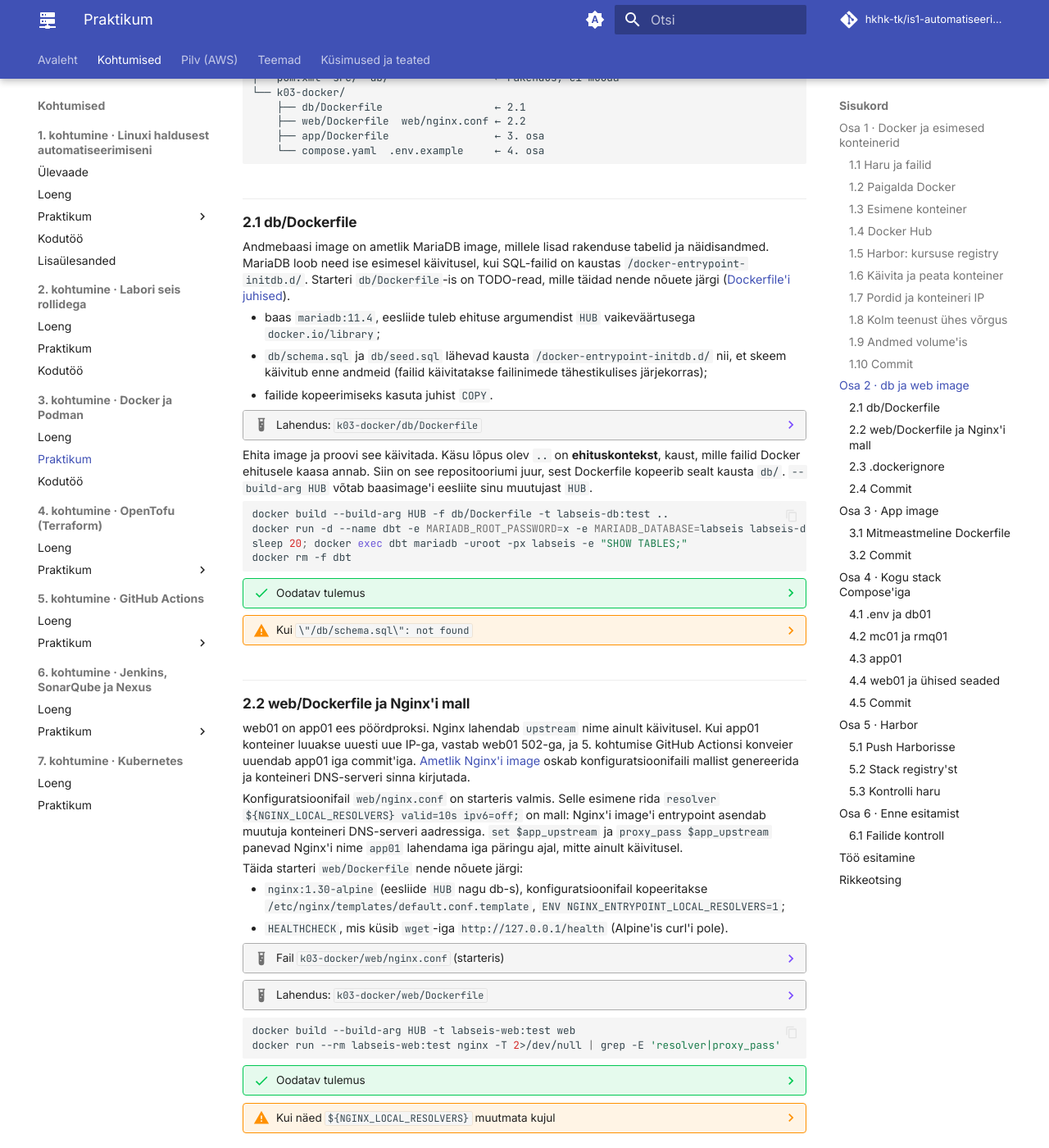
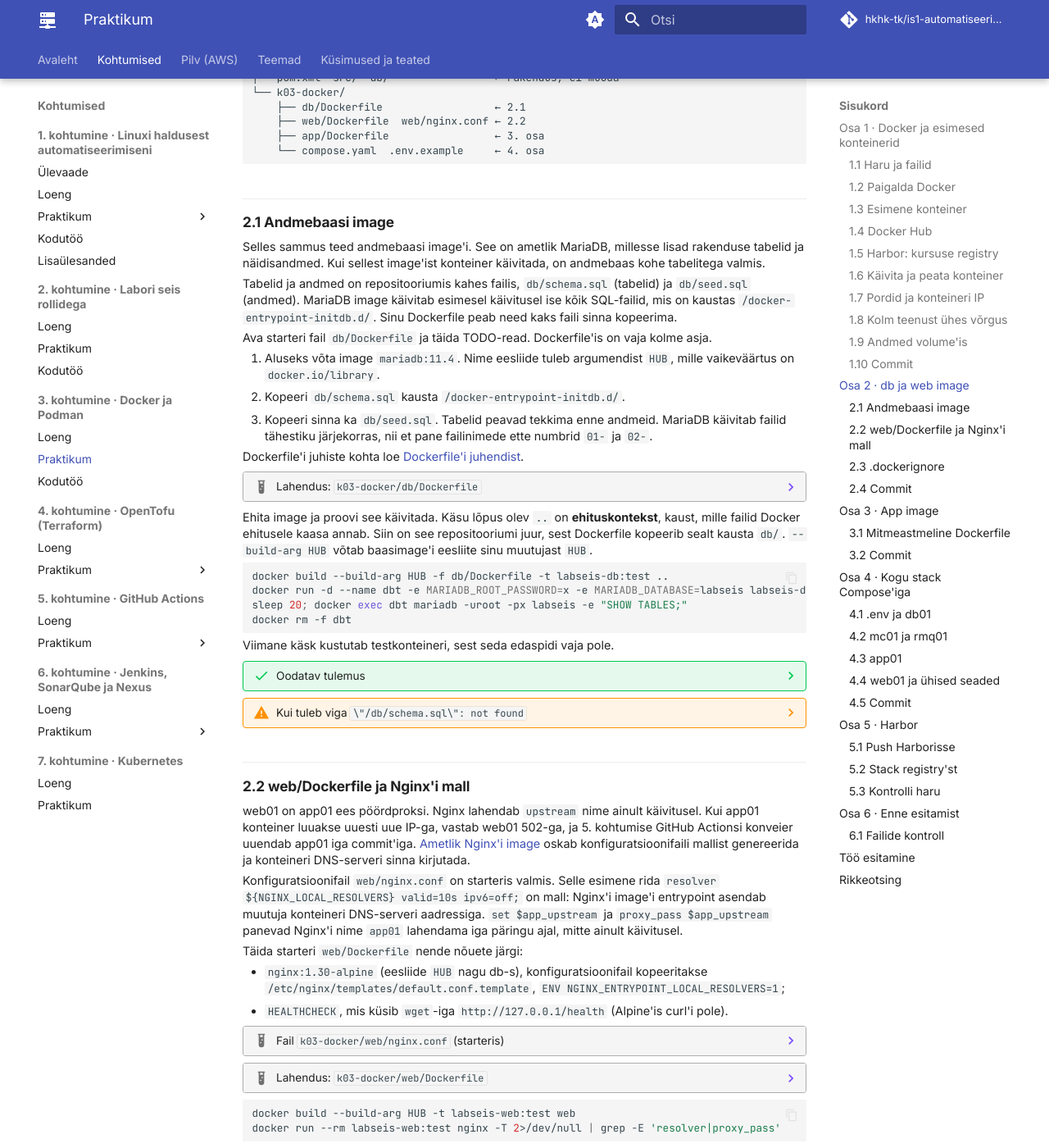
Before and after one commit to hkhk-tk/is1-automatiseerimine, an MkDocs documentation site: the page built from docs/k03/lab.md, in a window 1280 px wide and 1400 px high, scrolled down 8569 px. Shown: the whole window at 82% size. Built offline with MkDocs 1.6.1 and Material for MkDocs 9.7.7, drawn with Linux system fonts in a browser that asks for light colours; comment, search, counter and statistics services are not loaded.

Commit message:
K3 praktikum 2.1: Andmebaasi image algajale, mida ja miks, nõuded sammudena, Dockerfile'i read lahti seletatud

````diff
--- a/docs/k03/lab.md
+++ b/docs/k03/lab.md
@@ -491,13 +491,19 @@ Rakenduse failid `pom.xml`, `src/` ja `db/` on repositooriumi juures. Neid sa ei
     └── compose.yaml  .env.example     ← 4. osa
 ```
 
-### 2.1 db/Dockerfile
+### 2.1 Andmebaasi image
 
-Andmebaasi image on ametlik MariaDB image, millele lisad rakenduse tabelid ja näidisandmed. MariaDB loob need ise esimesel käivitusel, kui SQL-failid on kaustas `/docker-entrypoint-initdb.d/`. Starteri `db/Dockerfile`-is on TODO-read, mille täidad nende nõuete järgi ([Dockerfile'i juhised](https://docs.docker.com/reference/dockerfile/)).
+Selles sammus teed andmebaasi image'i. See on ametlik MariaDB, millesse lisad rakenduse tabelid ja näidisandmed. Kui sellest image'ist konteiner käivitada, on andmebaas kohe tabelitega valmis.
 
-- baas `mariadb:11.4`, eesliide tuleb ehituse argumendist `HUB` vaikeväärtusega `docker.io/library`;
-- `db/schema.sql` ja `db/seed.sql` lähevad kausta `/docker-entrypoint-initdb.d/` nii, et skeem käivitub enne andmeid (failid käivitatakse failinimede tähestikulises järjekorras);
-- failide kopeerimiseks kasuta juhist `COPY`.
+Tabelid ja andmed on repositooriumis kahes failis, `db/schema.sql` (tabelid) ja `db/seed.sql` (andmed). MariaDB image käivitab esimesel käivitusel ise kõik SQL-failid, mis on kaustas `/docker-entrypoint-initdb.d/`. Sinu Dockerfile peab need kaks faili sinna kopeerima.
+
+Ava starteri fail `db/Dockerfile` ja täida TODO-read. Dockerfile'is on vaja kolme asja.
+
+1. Aluseks võta image `mariadb:11.4`. Nime eesliide tuleb argumendist `HUB`, mille vaikeväärtus on `docker.io/library`.
+2. Kopeeri `db/schema.sql` kausta `/docker-entrypoint-initdb.d/`.
+3. Kopeeri sinna ka `db/seed.sql`. Tabelid peavad tekkima enne andmeid. MariaDB käivitab failid tähestiku järjekorras, nii et pane failinimede ette numbrid `01-` ja `02-`.
+
+Dockerfile'i juhiste kohta loe [Dockerfile'i juhendist](https://docs.docker.com/reference/dockerfile/).
 
 ??? example "Lahendus: `k03-docker/db/Dockerfile`"
 
@@ -508,7 +514,7 @@ Andmebaasi image on ametlik MariaDB image, millele lisad rakenduse tabelid ja n
     COPY db/seed.sql /docker-entrypoint-initdb.d/02-seed.sql
     ```
 
-    `ARG` enne `FROM`-i on ainuke juhis, mis tohib olla `FROM`-ist eespool. Argument kehtib ainult `FROM` real. Numbrid failinimede ees panevad paika järjekorra.
+    `ARG` määrab muutuja, mida saab ehitamisel muuta. `FROM` ütleb, millise image'i peale ehitatakse. `COPY` kopeerib faili repositooriumist image'isse.
 
 Ehita image ja proovi see käivitada. Käsu lõpus olev `..` on **ehituskontekst**, kaust, mille failid Docker ehitusele kaasa annab. Siin on see repositooriumi juur, sest Dockerfile kopeerib sealt kausta `db/`. `--build-arg HUB` võtab baasimage'i eesliite sinu muutujast `HUB`.
 
@@ -519,13 +525,15 @@ sleep 20; docker exec dbt mariadb -uroot -px labseis -e "SHOW TABLES;"
 docker rm -f dbt
 ```
 
+Viimane käsk kustutab testkonteineri, sest seda edaspidi vaja pole.
+
 ??? success "Oodatav tulemus"
 
-    `SHOW TABLES` näitab nelja tabelit: course, lab, result, student. Mõlemad SQL-failid käivitusid ja õiges järjekorras: seed kirjutab tabelitesse, mille skeem lõi. Vale järjekorra korral lõpeks konteineri esimene käivitus veaga `Table doesn't exist`. Volume jääks siis pooleldi algseadistatuks ja järgmine käivitus jätaks init-skriptid vahele.
+    `SHOW TABLES` näitab nelja tabelit `course`, `lab`, `result` ja `student`. See tähendab, et MariaDB käivitas mõlemad SQL-failid õiges järjekorras. Kui järjekord oleks vale, lõpetaks konteiner veaga `Table doesn't exist`, sest andmeid prooviti kirjutada tabelitesse, mida veel polnud.
 
-??? warning "Kui `\"/db/schema.sql\": not found`"
+??? warning "Kui tuleb viga `\"/db/schema.sql\": not found`"
 
-    Kontekst pole repositooriumi juur: viimane argument `..` peab osutama kaustale `~/kursus`.
+    Docker ei leidnud faili, sest ehituskontekst oli vale. Kontrolli, et käsu viimane argument on `..` ja et käivitad käsu kaustas `~/kursus/k03-docker`.
 
 ### 2.2 web/Dockerfile ja Nginx'i mall
 
````
